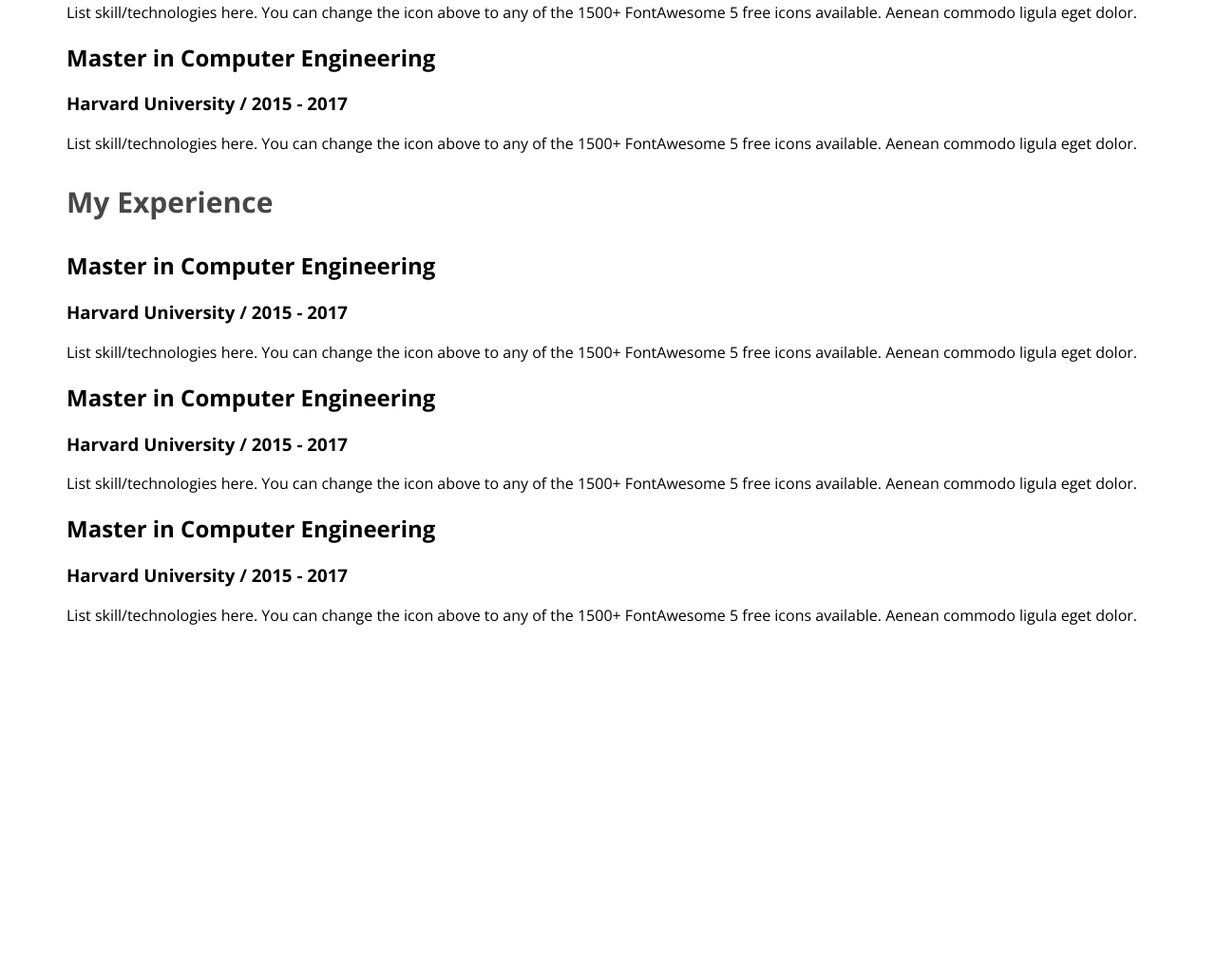
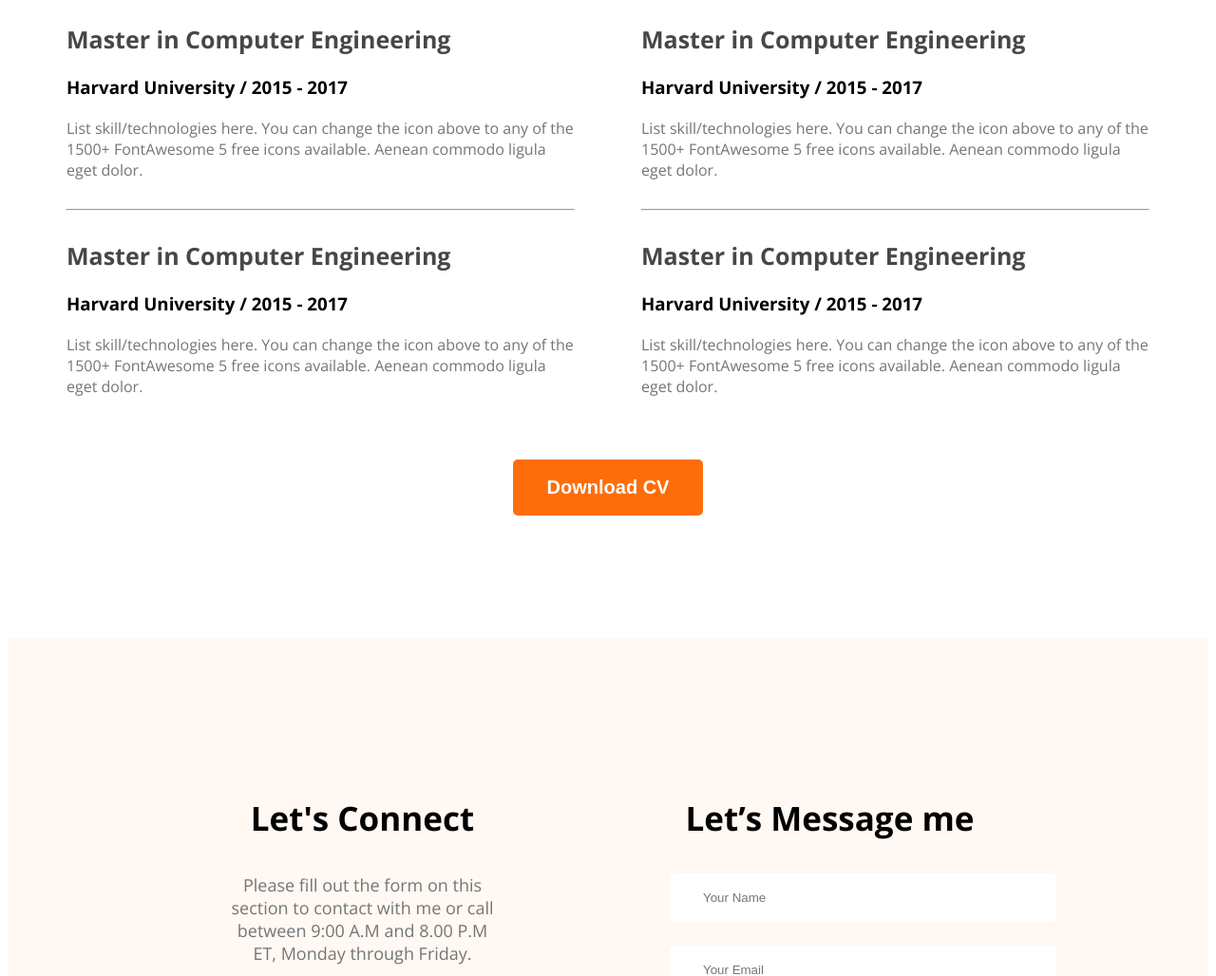
Before and after one commit to JannatulDiba123/dev-portfolio, a plain HTML site: page index.html in a window 1280 px wide. Shown: the part 2790-3818 px from the top of the page at 95% size. Before the commit the page ends 3465 px from the top, so only its background shows below. Drawn offline with nearby package versions, Linux system fonts and the light colour scheme.

Commit message:
final commit

```diff
--- a/index.html
+++ b/index.html
@@ -95,19 +95,21 @@
                 <div class="resume-column">
                     <h3 class="resume-column-title">My Education</h3>
                     <div class="resume-item">
-                        <h2 class="item-title">Master in Computer Engineering</h2>
+                        <h2 class="resume-item-title">Master in Computer Engineering</h2>
                         <h3 class="resume-item-institute">Harvard University / 2015 - 2017</h3>
                         <p class="resume-item-description">List skill/technologies here. You can change the icon above
                             to any of the 1500+ FontAwesome 5 free icons available. Aenean commodo ligula eget dolor.</p>
                     </div>
+                    <hr>
                     <div class="resume-item">
-                        <h2 class="item-title">Master in Computer Engineering</h2>
+                        <h2 class="resume-item-title">Master in Computer Engineering</h2>
                         <h3 class="resume-item-institute">Harvard University / 2015 - 2017</h3>
                         <p class="resume-item-description">List skill/technologies here. You can change the icon above
                             to any of the 1500+ FontAwesome 5 free icons available. Aenean commodo ligula eget dolor.</p>
                     </div>
+                    <hr>
                     <div class="resume-item">
-                        <h2 class="item-title">Master in Computer Engineering</h2>
+                        <h2 class="resume-item-title">Master in Computer Engineering</h2>
                         <h3 class="resume-item-institute">Harvard University / 2015 - 2017</h3>
                         <p class="resume-item-description">List skill/technologies here. You can change the icon above
                             to any of the 1500+ FontAwesome 5 free icons available. Aenean commodo ligula eget dolor.</p>
@@ -117,29 +119,54 @@
                 <div class="resume-column">
                     <h3 class="resume-column-title">My Experience</h3>
                     <div class="resume-item">
-                        <h2 class="item-title">Master in Computer Engineering</h2>
+                        <h2 class="resume-item-title">Master in Computer Engineering</h2>
                         <h3 class="resume-item-institute">Harvard University / 2015 - 2017</h3>
                         <p class="resume-item-description">List skill/technologies here. You can change the icon above
                             to any of the 1500+ FontAwesome 5 free icons available. Aenean commodo ligula eget dolor.</p>
                     </div>
+                    <hr>
                     <div class="resume-item">
-                        <h2 class="item-title">Master in Computer Engineering</h2>
+                        <h2 class="resume-item-title">Master in Computer Engineering</h2>
                         <h3 class="resume-item-institute">Harvard University / 2015 - 2017</h3>
                         <p class="resume-item-description">List skill/technologies here. You can change the icon above
                             to any of the 1500+ FontAwesome 5 free icons available. Aenean commodo ligula eget dolor.</p>
                     </div>
+                    <hr>
                     <div class="resume-item">
-                        <h2 class="item-title">Master in Computer Engineering</h2>
+                        <h2 class="resume-item-title">Master in Computer Engineering</h2>
                         <h3 class="resume-item-institute">Harvard University / 2015 - 2017</h3>
                         <p class="resume-item-description">List skill/technologies here. You can change the icon above
                             to any of the 1500+ FontAwesome 5 free icons available. Aenean commodo ligula eget dolor.</p>
                     </div>
                 </div>
             </div>
+            <div class="download-cv">
+                <button class="btn-primary">Download CV</button>
+            </div>
         </section>
     </main>
     <footer>
+        <div class="footer-column">
+            <div class="footer-description">
+                <h3 class="section-title">Let's Connect</h3>
+                <p class="section-description">Please fill out the form on this section to contact with me or call between 9:00 A.M and 8.00 P.M ET, Monday through Friday.</p>
+            </div>
+            <div class="social-links">
+                <a href=""><img src="images/icons/facebook.png" alt=""></a>
+                <a href=""><img src="images/icons/twitter.png" alt=""></a>
+                <a href=""><img src="images/icons/insta.png" alt=""></a>
+            </div>
+        </div>
 
+        <div class="footer-column">
+            <h3 class="section-title">Let’s Message me</h3>
+            <form class="contact-form" action="">
+                <input type="text" placeholder="Your Name">
+                <input type="email" placeholder="Your Email">
+                <textarea name="" placeholder="Message"id="" cols="30" rows="10"></textarea>
+                <input class="btn-primary "type="submit" value="Submit">
+            </form>
+        </div>
     </footer>
 </body>
 </html>
--- a/styles/portfolio.css
+++ b/styles/portfolio.css
@@ -1,144 +1,131 @@
 /* common shared style */
 
-body{
+body {
     font-family: "Open Sans", sans-serif;
     font-optical-sizing: auto;
     font-weight: 400;
     font-style: normal;
 }
-
-.text-primary{
-    color:#FD6E0A;
+.text-primary {
+    color: #FD6E0A;
 }
-
 /* header related styles */
 
-.header{
+.header {
     background-color: #FFF8F3;
     background-image: url('../images/header_bg.png');
     background-repeat: no-repeat;
     background-position: bottom right;
 }
-
 /* nav related styles */
 
-nav{
+nav {
     display: flex;
     justify-content: space-between;
     align-items: center;
     margin: 0 230px;
 }
-
-.nav-title{
+.nav-title {
     color: var(#181818);
     font-size: 45px;
     font-weight: 800;
 }
-nav > ul{
+nav>ul {
     display: flex;
     align-items: center;
 }
-
-nav li{
+nav li {
     list-style: none;
     margin-right: 50px;
 }
-
-nav a{
+nav a {
     text-decoration: none;
-    color:#474747
+    color: #474747
 }
-
-.btn-primary{
+.btn-primary {
     border-radius: 5px;
     background: #FD6E0A;
     border: 0;
     color: white;
     font-size: 20px;
     font-weight: 700;
-    padding:18px 36px
+    padding: 18px 36px
 }
-
-.banner{
+.banner {
     padding: 30px 30px 0px 150px;
     display: flex;
-    justify-content:space-between;
+    justify-content: space-between;
     align-items: center;
 }
-
-.banner-content{
+.banner-content {
     max-width: 585px;
 }
-
-.banner-greeting{
+.banner-greeting {
     font-size: 45px;
     font-weight: 600;
-    color:#474747;
-    margin-bottom:5px;
+    color: #474747;
+    margin-bottom: 5px;
 }
-
-.banner-title{
+.banner-title {
     font-size: 85px;
     font-weight: 700;
-    color:#181818;
+    color: #181818;
     margin-top: 0;
-    margin-bottom:20px;
+    margin-bottom: 20px;
 }
-
-.banner-description{
+.banner-description {
     margin-top: 0;
 }
-
-.banner .profile-pic{
+.banner .profile-pic {
     width: 584px;
     height: 676px;
 }
 
 /* main section styles */
 
-main{
+main {
     max-width: 1140px;
     margin: 0 auto;
 }
-main section{
+main section {
     margin-top: 130px;
 }
 
 /* about section style */
 
-.about{
+.about {
     padding: 131px 157px;
     border-radius: 10px;
     background-color: #FFF8F3;
     margin: 130px 0;
 }
-.section-title{
+.section-title {
     color: (#181818);
     text-align: center;
     font-size: 35px;
     font-weight: 700;
 }
-.section-description{
-    color:#757575;
+.section-description {
+    color: #757575;
     text-align: center;
     font-size: 18px;
     font-weight: 400;
 }
-.about-info-container{
+.about-info-container {
     display: flex;
     justify-content: space-around;
 }
-.about-info{
+.about-info {
     text-align: center;
 }
-.info-title{
+.info-title {
     color: #757575;
     text-align: center;
     font-size: 20px;
     font-weight: 400;
-    margin-bottom:0;
+    margin-bottom: 0;
 }
-.info-description{
+.info-description {
     color: #474747;
     font-size: 20px;
     font-weight: 700;
@@ -147,30 +134,83 @@
 
 /* what I do related styles */
 
-#what-i-do-description{
+#what-i-do-description {
     padding: 30px 150px;
 }
-
-.skills-container{
+.skills-container {
     display: flex;
     gap: 24px;
 }
-
-.skill{
+.skill {
     padding: 30px;
     border-radius: 5px;
     background: #FFF;
     box-shadow: 0px 6px 50px 0px rgba(0, 0, 0, 0.06);
 }
-
-.skill-description{
-    color:#757575;
+.skill-description {
+    color: #757575;
 }
 
 /* resume related styles */
 
-.resume-column-title{
+.resume-column-title {
     color: #474747;
     font-size: 30px;
     font-weight: 700;
+    margin-bottom: 30px;
 }
+.resume-container {
+    display: flex;
+    gap: 70px;
+}
+.resume-item-description {
+    color: #757575;
+    font-size: 16px;
+    font-weight: 400;
+}
+.resume-item-institute{
+    margin-bottom: 20px;
+    margin-top: 0px;
+}
+.resume-item-title {
+    color: #474747;
+    font-size: 25px;
+    font-weight: 700;
+}
+.resume-container hr{
+    margin: 30px 0;
+}
+.download-cv{
+    text-align: center;
+    margin-top: 50px;
+}
+
+/* footer related styles */
+
+footer{
+    display: flex;
+    gap: 130px;
+    background: #FFF8F3;
+    padding: 130px 230px;
+    margin-top: 130px;
+}
+.footer-column{
+    width: 50%;
+}
+.footer-description{
+    margin-right: 50px;
+    text-align: left;
+}
+.social-links{
+    margin-right: 25px;
+    text-align: left;
+}
+.contact-form input[type="text"], input[type="email"], textarea{
+    display: block;
+    color: #181818;
+    margin-bottom: 25px;
+    padding: 18px 35px;
+    border-radius: 5px;
+    border: 0;
+    width:100%
+}
```
